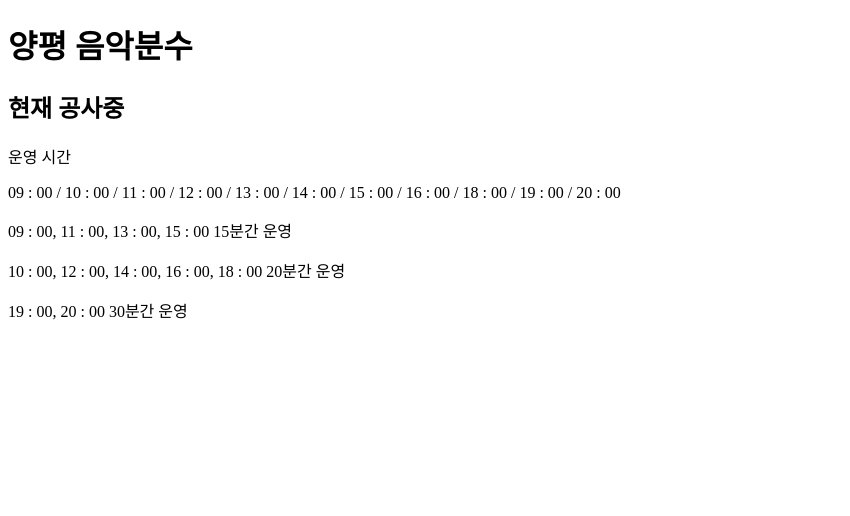
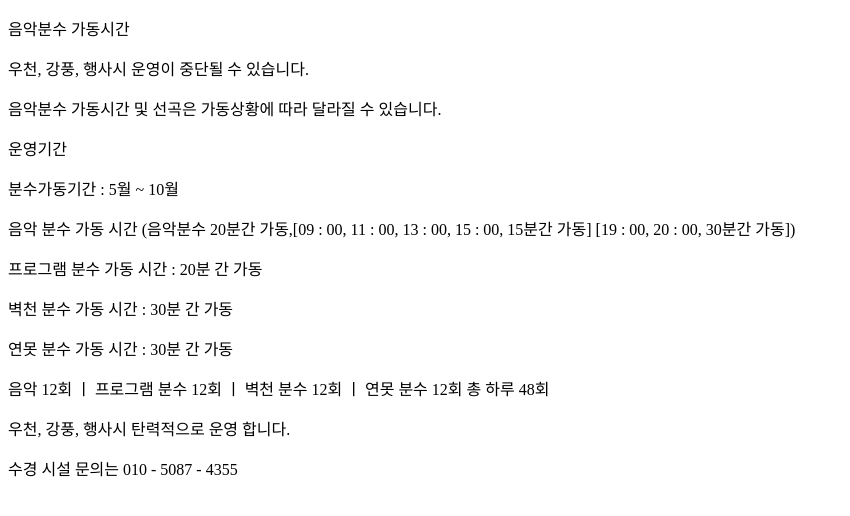
Before and after one commit to hongjune5087/YangpyeongFountain.github.io, a plain HTML site: page index.html in a window 1280 px wide. Shown: the whole page, without its empty margins (0-850 px from the left). Drawn offline with Linux system fonts and the light colour scheme.

Commit message:
Revise index.html for music fountain operational details
Updated the content and structure of the index.html file to reflect new operational hours and information for the music fountain.

```diff
--- a/index.html
+++ b/index.html
@@ -2,15 +2,34 @@
 <html>
 <head>
     <meta charset="utf-8">
-    <title>양평 음악분수</title>
+    <title>양평 수경 시설 가동 시간 </title>
 </head>
 <body>
-    <h1>양평 음악분수</h1>
-    <h2>현재 공사중</h2>
-    <p>운영 시간</p>
-    <p>09 : 00 / 10 : 00 / 11 : 00 / 12 : 00 / 13 : 00 / 14 : 00 / 15 : 00 / 16 : 00 / 18 : 00 / 19 : 00 / 20 : 00</p>
-     <p>09 : 00, 11 : 00, 13 : 00, 15 : 00 15분간 운영 <p>
-     <p>10 : 00, 12 : 00, 14 : 00, 16 : 00, 18 : 00 20분간 운영<p>
-     <p>19 : 00, 20 : 00 30분간 운영<p>
+         <p>음악분수 가동시간<p>
+
+<p>우천, 강풍, 행사시 운영이 중단될 수 있습니다.<p>
+
+<p>음악분수 가동시간 및 선곡은 가동상황에 따라 달라질 수 있습니다.<p>
+
+
+<p>운영기간<p>
+
+<p>분수가동기간 : 5월 ~ 10월<p>
+
+<p>음악 분수 가동 시간 (음악분수 20분간 가동,[09 : 00, 11 : 00, 13 : 00, 15 : 00, 15분간 가동] [19 : 00, 20 : 00, 30분간 가동])<p>
+
+<p>프로그램 분수 가동 시간 : 20분 간 가동<p>
+
+<p>벽천 분수 가동 시간 : 30분 간 가동<p>
+
+<p>연못 분수 가동 시간 : 30분 간 가동<p>
+
+<p>음악 12회 ㅣ 프로그램 분수 12회 ㅣ 벽천 분수 12회 ㅣ 연못 분수 12회  총 하루 48회<p>
+
+<p>우천, 강풍, 행사시 탄력적으로 운영 합니다.<p>
+
+
+<p>수경 시설 문의는 010 - 5087 - 4355<p>
 </body>
+
 </html>
```
